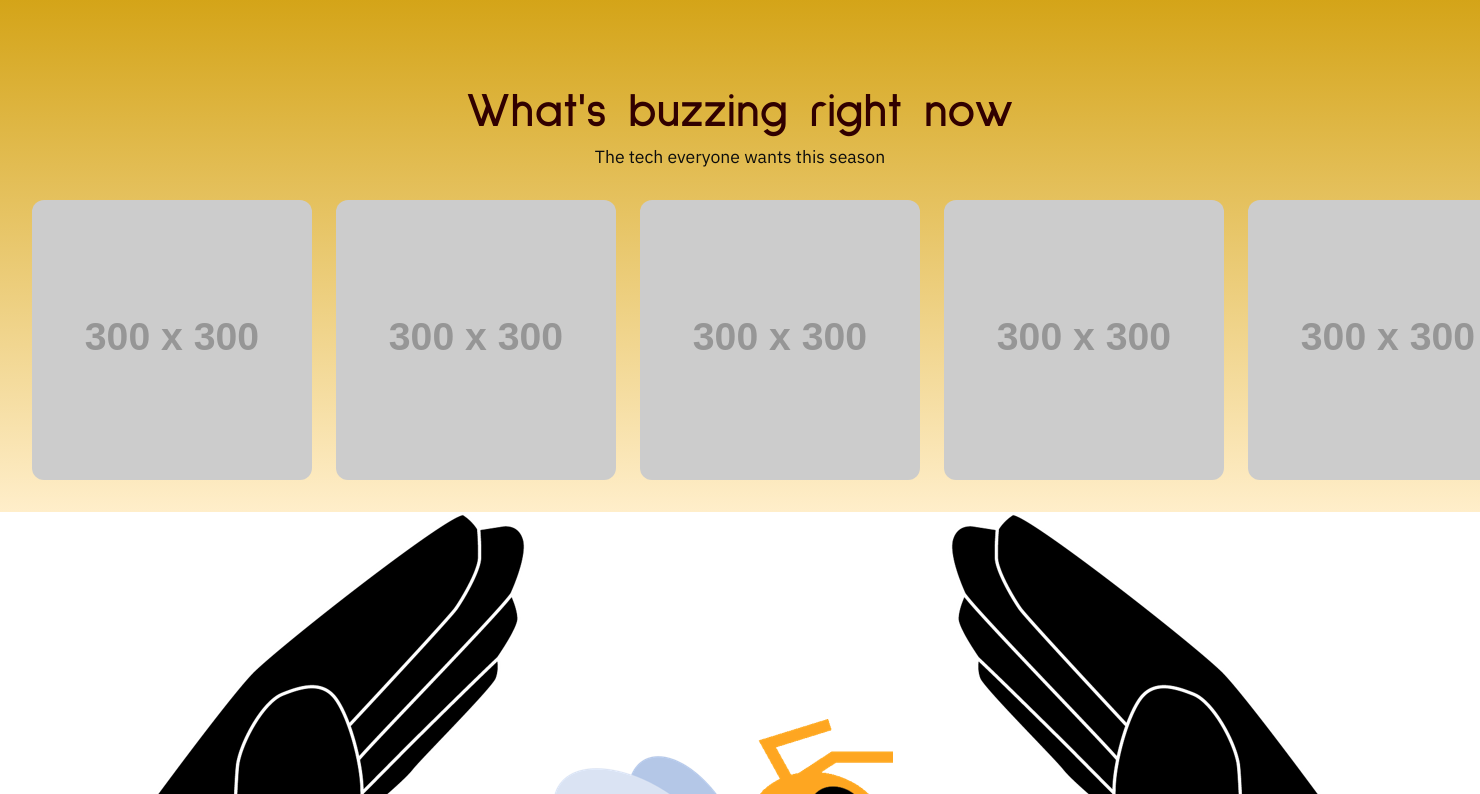
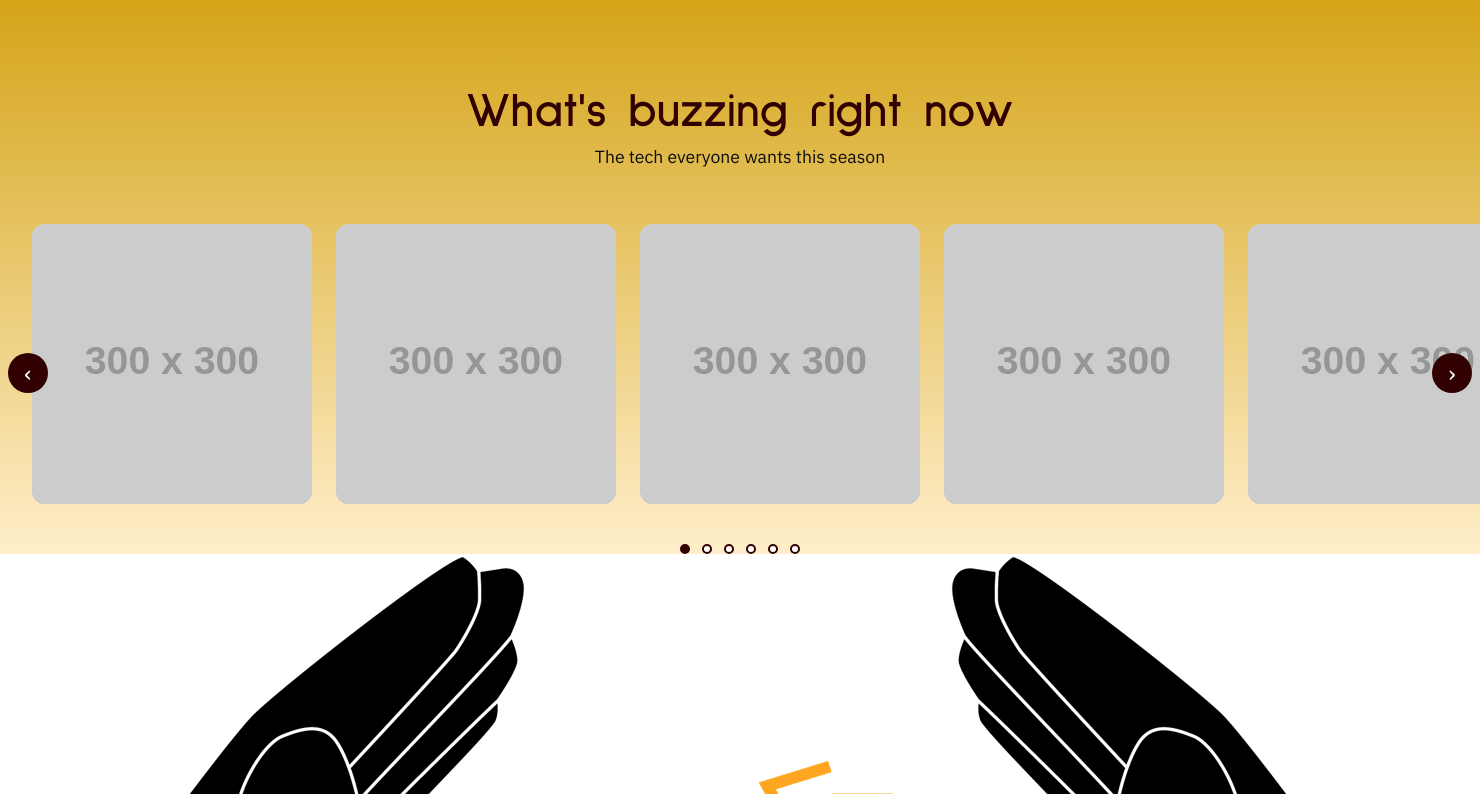
Before and after one commit to r3dkoi/bee-lektronics, a Flask app: page / in a window 1480 px wide. Shown: the part 898-1692 px from the top of the page. Run offline with Flask 3, Linux system fonts and the light colour scheme; grey boxes labelled with a size stand in for pictures from a placeholder-image service; some libraries are stand-ins or nearby versions.

Commit message:
Refactor carousel structure for improved organization and clarity

```diff
--- a/templates/home.html
+++ b/templates/home.html
@@ -17,6 +17,9 @@
         <h2>What's buzzing right now</h2>
         <p>The tech everyone wants this season</p>
         </div>
+
+        <div class="carousel-wrapper">
+            <button type="button" class="carousel-nav carousel-prev" aria-label="Previous products">&lsaquo;</button>
 
             <div class="carousel-featured">
                 <!--TODO: LOOP THROUGH FEATURED PRODUCTS ONCE REAL DATA EXISTS, for now placeholder items below -->
@@ -39,5 +42,11 @@
                     <img src="https://placehold.co/300x300.png?text=Product+6" alt="Product 6 placeholder">
                 </div>
             </div>
+
+            <button type="button" class="carousel-nav carousel-next" aria-label="Next products">&rsaquo;</button>
+
+            <!-- POPULATED BY JS: one dot per .carousel-item -->
+            <div class="carousel-dots"></div>
+        </div>
     </section>
 {% endblock %}
```
Lines whose indentation alone changed are shown as unchanged.
